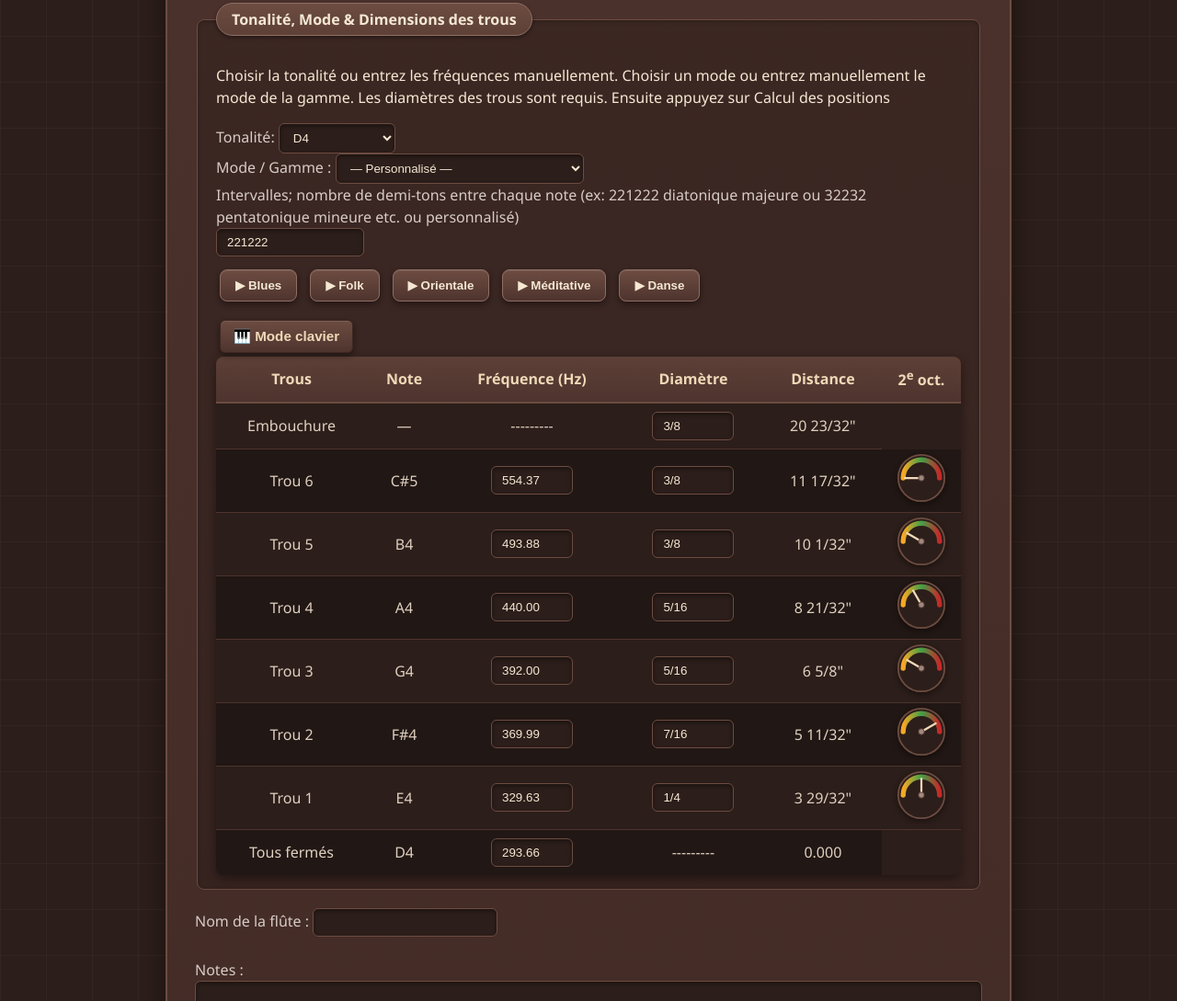
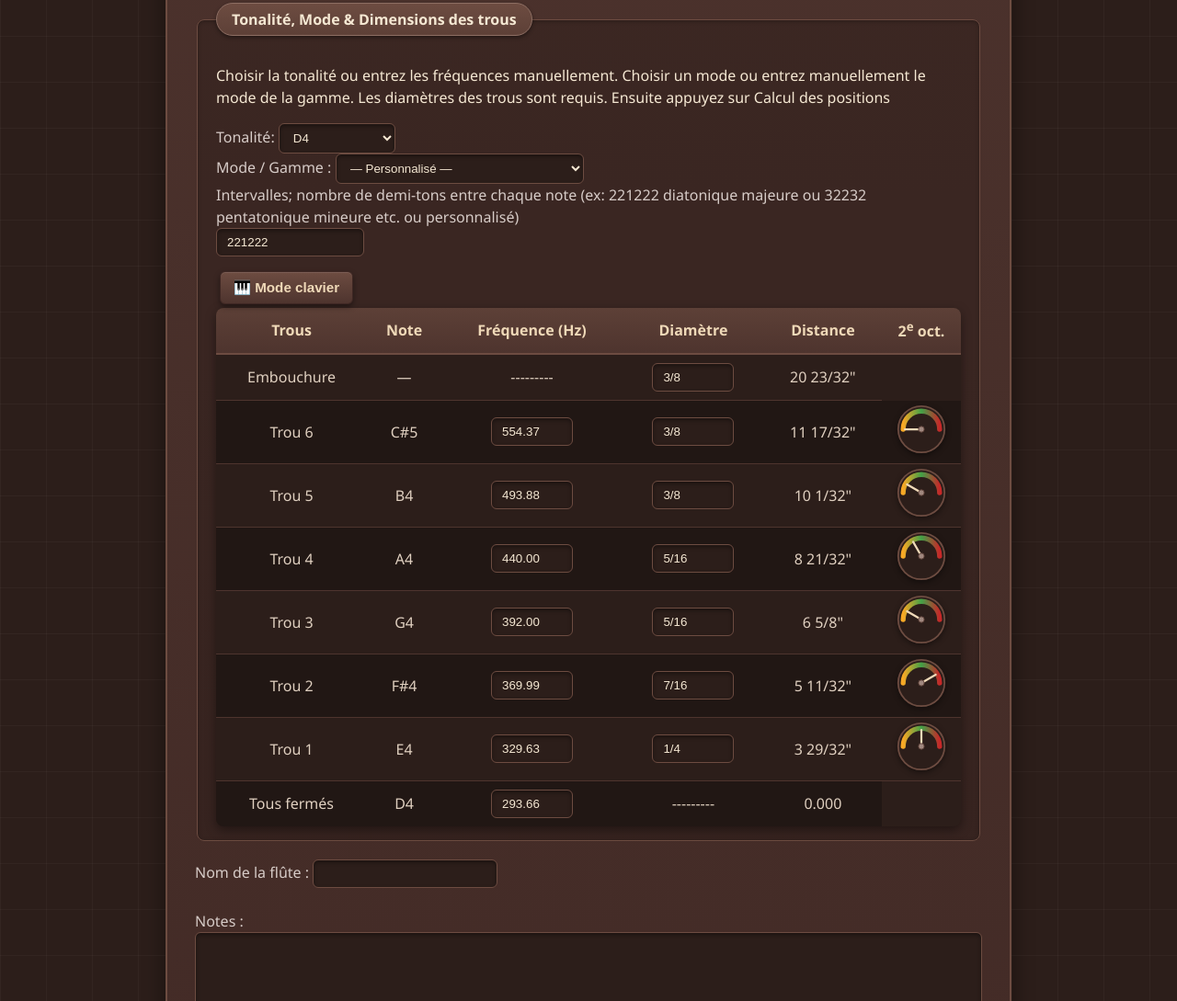
Before and after one commit to MrFriendlyBen/Flutomat-Francais, a plain HTML site: page index.html in a window 1280 px wide. Shown: the part 711-1800 px from the top of the page at 92% size. Drawn offline with Linux system fonts and the light colour scheme.

Commit message:
Version 4.7

```diff
--- a/index.html
+++ b/index.html
@@ -143,13 +143,13 @@
                     <input type="text" id="intervalSequence" value="221222" placeholder="221222" size="15">
                     <!--<button type="button" id="playScaleButton" style="margin-left: 8px;">▶ Écouter</button>-->
                 </div>
-                <div style="margin-top: 10px; display: flex; flex-wrap: wrap; gap: 6px;">
+                <!--<div style="margin-top: 10px; display: flex; flex-wrap: wrap; gap: 6px;">
                     <button type="button" class="melody-btn" data-style="blues">▶ Blues</button>
                     <button type="button" class="melody-btn" data-style="folk">▶ Folk</button>
                     <button type="button" class="melody-btn" data-style="orientale">▶ Orientale</button>
                     <button type="button" class="melody-btn" data-style="meditative">▶ Méditative</button>
                     <button type="button" class="melody-btn" data-style="danse">▶ Danse</button>
-                </div>
+                </div>-->
 
                 <div style="margin-top: 12px;">
                     <button type="button" id="pianoModeButton">🎹 Mode clavier</button>
```
